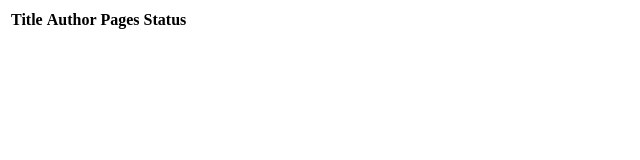
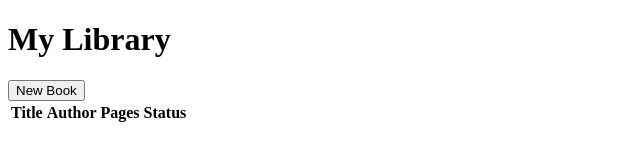
Before and after one commit to smith109/library, a plain HTML site: page index.html in a window 1280 px wide. Shown: the whole page, without its empty margins (0-640 px from the left). Drawn offline with Linux system fonts and the light colour scheme.

Commit message:
Add header section

```diff
--- a/index.html
+++ b/index.html
@@ -10,6 +10,10 @@
   </head>
 
   <body>
+    <div class="header">
+      <h1>My Library</h1>
+      <button class="new-book">New Book</button>
+    </div>
     <div class="main">
       <table>
         <thead>
```
